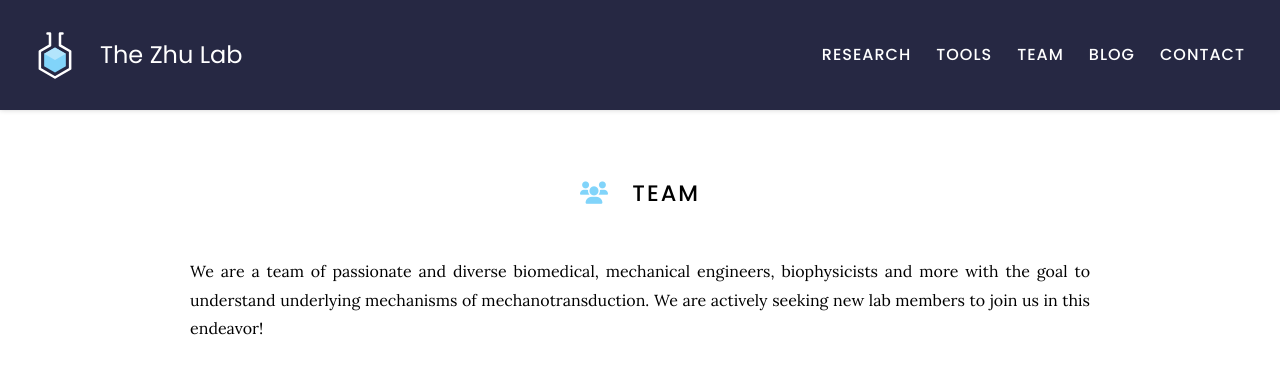
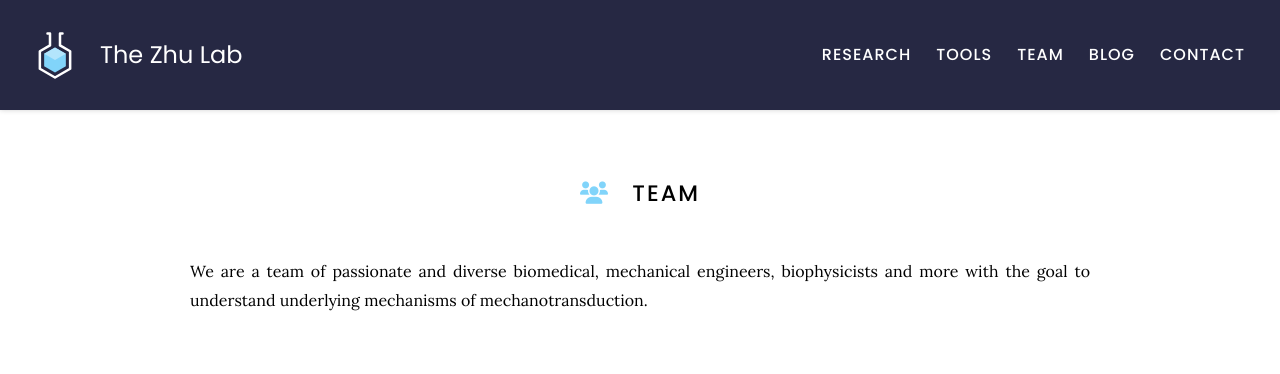
Before and after one commit to theZhuLab/zhu_lab_website, a Jekyll site: the page built from team/index.md, in a window 1280 px wide and 1400 px high, cut to the strip 0-450 px from the top of the window. Shown: the top 374 px of the strip. Built offline with Jekyll 4.4.1, drawn with Linux system fonts in a browser that asks for light colours; some of the changed text lies outside the part shown.

Commit message:
Update index.md

```diff
--- a/team/index.md
+++ b/team/index.md
@@ -7,7 +7,7 @@ nav:
 
 # <i class="fas fa-users"></i>Team
 
-We are a team of passionate and diverse biomedical, mechanical engineers, biophysicists and more with the goal to understand underlying mechanisms of mechanotransduction. We are actively seeking new lab members to join us in this endeavor!
+We are a team of passionate and diverse biomedical, mechanical engineers, biophysicists and more with the goal to understand underlying mechanisms of mechanotransduction.
 
 {% include section.html %}
 
@@ -45,7 +45,7 @@ We are a team of passionate and diverse biomedical, mechanical engineers, biophy
 
 {% include section.html background="images/banner.jpg" dark=true%}
 
-We are actively seeking new lab members to join us in this endeavor!
+
 
 {% include section.html %}
 <!--
```
